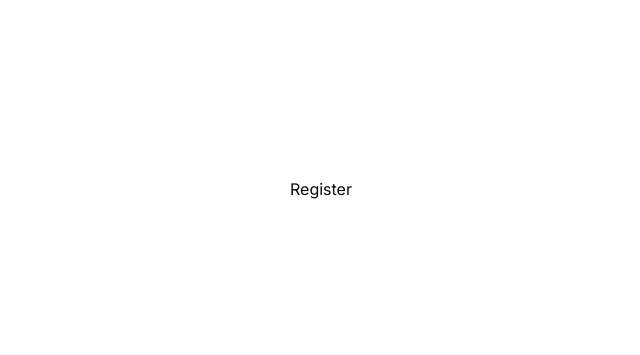
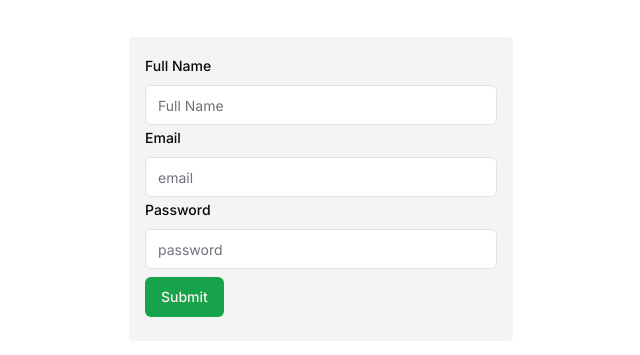
Before and after one commit to jchademwiri/playhouse-media-official-website, a Next.js app: page /register in a window 1280 px wide. Shown: the part 211-566 px from the top of the page, without its empty margins (319-959 px from the left). Built offline with nearby package versions, Linux system fonts and the light colour scheme.

Commit message:
register page

```diff
--- a/src/app/(auth)/layout.tsx
+++ b/src/app/(auth)/layout.tsx
@@ -1,4 +1,6 @@
-export default function RootLayout({
+import { Toaster } from '@/components/ui/toaster';
+
+export default function AuthLayout({
   children,
 }: {
   children: React.ReactNode;
@@ -6,7 +8,10 @@ export default function RootLayout({
   return (
     <html lang='en' suppressHydrationWarning>
       <head />
-      <body>{children}</body>
+      <body>
+        {children}
+        <Toaster />
+      </body>
     </html>
   );
 }
--- a/src/app/(auth)/register/page.tsx
+++ b/src/app/(auth)/register/page.tsx
@@ -1,6 +1,10 @@
+import { RegisterUser } from '@/components/RegisterUser';
+
 const Register = () => {
   return (
-    <section className='grid place-items-center h-screen'>Register</section>
+    <section className='grid place-items-center h-screen'>
+      <RegisterUser />
+    </section>
   );
 };
 export default Register;
--- a/src/app/(dashboard)/layout.tsx
+++ b/src/app/(dashboard)/layout.tsx
@@ -4,13 +4,14 @@ import MarginWidthWrapper from '@/components/Navigation/margin-width-wrapper';
 import PageWrapper from '@/components/Navigation/page-wrapper';
 import SideNav from '@/components/Navigation/side-nav';
 import { ThemeProvider } from '@/components/ThemeProvider';
+import { Toaster } from '@/components/ui/toaster';
 
 export const metadata = {
   title: 'PMG Dashboard',
   description: 'PMG Data Dashboard',
 };
 
-export default function RootLayout({
+export default function DashboardLayout({
   children,
 }: {
   children: React.ReactNode;
@@ -34,6 +35,7 @@ export default function RootLayout({
               </MarginWidthWrapper>
             </main>
           </div>
+          <Toaster />
         </ThemeProvider>
       </body>
     </html>
--- a/src/app/(site)/layout.tsx
+++ b/src/app/(site)/layout.tsx
@@ -45,7 +45,7 @@ export const metadata: Metadata = {
   },
 };
 
-export default function RootLayout({
+export default function SiteLayout({
   children,
 }: {
   children: React.ReactNode;
--- a/src/app/layout.tsx
+++ b/src/app/layout.tsx
@@ -1,6 +1,7 @@
 import { ThemeProvider } from '@/components/ThemeProvider';
 import './globals.css';
 import { Inter } from 'next/font/google';
+import { Toaster } from '@/components/ui/toaster';
 
 const inter = Inter({ subsets: ['latin'] });
 
@@ -11,7 +12,6 @@ export default function RootLayout({
 }) {
   return (
     <html lang='en' suppressHydrationWarning>
-      <head />
       <body className={inter.className}>
         <ThemeProvider
           attribute='class'
@@ -20,6 +20,8 @@ export default function RootLayout({
           disableTransitionOnChange
         >
           {children}
+
+          {/* <Toaster /> */}
         </ThemeProvider>
       </body>
     </html>
--- /dev/null
+++ b/src/components/RegisterUser.tsx
@@ -0,0 +1,106 @@
+'use client';
+
+import { zodResolver } from '@hookform/resolvers/zod';
+import { useForm } from 'react-hook-form';
+import * as z from 'zod';
+
+import { Button } from '@/components/ui/button';
+import {
+  Form,
+  FormControl,
+  FormDescription,
+  FormField,
+  FormItem,
+  FormLabel,
+  FormMessage,
+} from '@/components/ui/form';
+import { Input } from '@/components/ui/input';
+import { toast } from '@/components/ui/use-toast';
+
+const FormSchema = z.object({
+  fullname: z.string().min(3, {
+    message: 'Fullname must be at least 3 characters.',
+  }),
+  email: z
+    .string()
+    .min(3, {
+      message: 'email must be at least 3 characters.',
+    })
+    .email(),
+  password: z.string().min(5, {
+    message: 'Username must be at least 5 characters.',
+  }),
+});
+
+export function RegisterUser() {
+  const form = useForm<z.infer<typeof FormSchema>>({
+    resolver: zodResolver(FormSchema),
+    defaultValues: {
+      fullname: '',
+      email: '',
+      password: '',
+    },
+  });
+
+  function onSubmit(data: z.infer<typeof FormSchema>) {
+    toast({
+      title: 'You submitted the following values:',
+      description: (
+        <pre className='mt-2 w-[340px] rounded-md bg-slate-950 p-4'>
+          <code className='text-white'>{JSON.stringify(data, null, 2)}</code>
+        </pre>
+      ),
+    });
+  }
+
+  return (
+    <Form {...form}>
+      <section className='w-2/3 max-w-sm space-y-6  bg-secondary rounded-sm p-4'>
+        <form onSubmit={form.handleSubmit(onSubmit)}>
+          <FormField
+            control={form.control}
+            name='fullname'
+            render={({ field }) => (
+              <FormItem>
+                <FormLabel>Full Name</FormLabel>
+                <FormControl>
+                  <Input placeholder='Full Name' {...field} />
+                </FormControl>
+                <FormMessage />
+              </FormItem>
+            )}
+          />
+          <FormField
+            control={form.control}
+            name='email'
+            render={({ field }) => (
+              <FormItem>
+                <FormLabel>Email</FormLabel>
+                <FormControl>
+                  <Input placeholder='email' {...field} />
+                </FormControl>
+                <FormMessage />
+              </FormItem>
+            )}
+          />
+          <FormField
+            control={form.control}
+            name='password'
+            render={({ field }) => (
+              <FormItem>
+                <FormLabel>Password</FormLabel>
+                <FormControl>
+                  <Input placeholder='password' {...field} />
+                </FormControl>
+                <FormMessage />
+              </FormItem>
+            )}
+          />
+          <Button className='my-2' type='submit'>
+            Submit
+          </Button>
+        </form>
+      </section>
+    </Form>
+  );
+}
```
